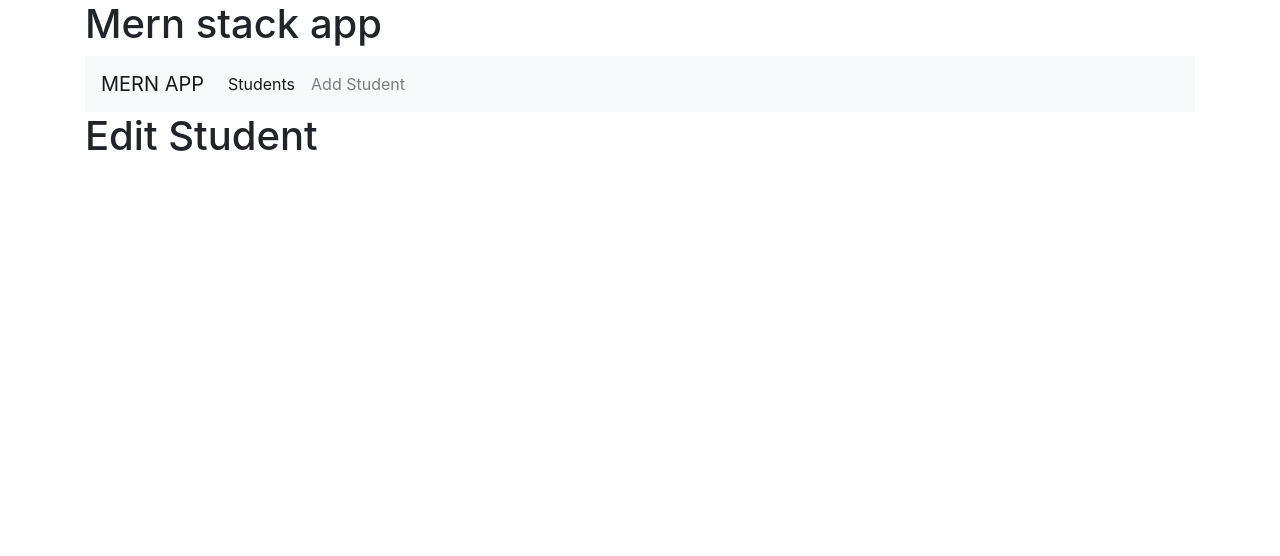
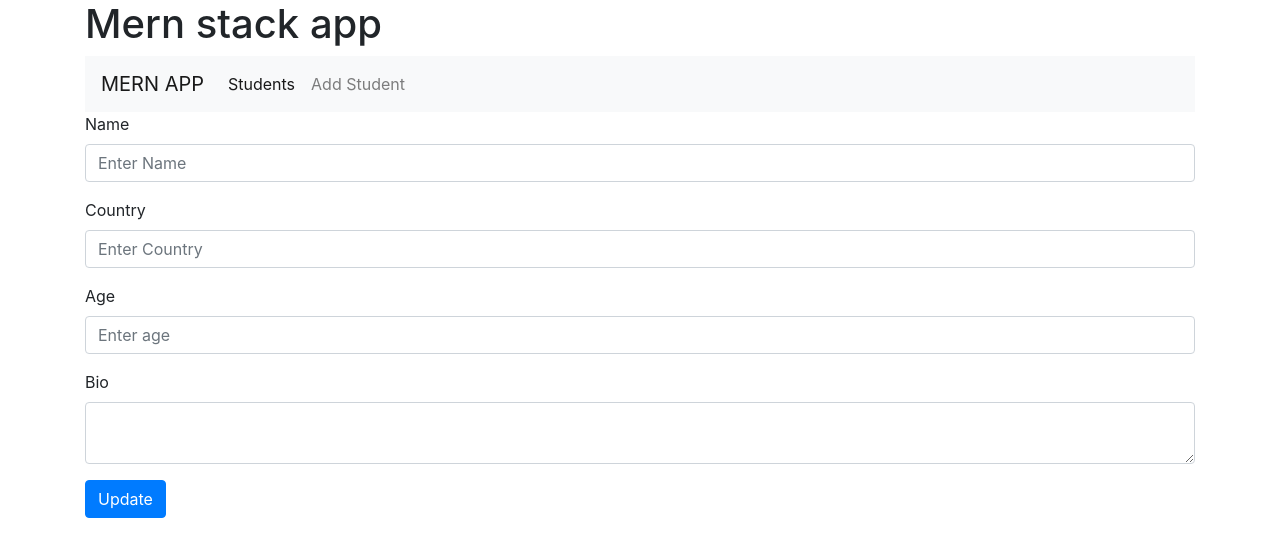
Before and after one commit to hari-basnet/full-stack-app, a React (Create React App) app in the folder client/: page /edit/1 in a window 1280 px wide. Shown: the top 556 px of the page. Built offline with nearby package versions, Linux system fonts and the light colour scheme; no server answers; the HTML template or start-up script is replaced by a standard one.

Commit message:
modified edit student

```diff
--- a/client/src/components/AddStudent.js
+++ b/client/src/components/AddStudent.js
@@ -6,27 +6,37 @@ class AddStudent extends Component {
         name: '',
         country: '',
         age: '',
-        bio: '',
+        bio: ''
 
     }
 
-    handleChange = (e) =>{
-        const {name, value} = e.target;
+    handleChange = (e) => {
+        const { name, value } = e.target;
         this.setState({
-            [name] : value
+            [name]: value
         })
     }
 
     handleSubmit = (e) => {
         e.preventDefault();
-        axios.post(url, this.state)
-        .then(response => {})
-        .catch(error => {})
+        axios.post('http://localhost:5000/api/v1.0/students', this.state)
+            .then(response => {
+                this.props.history.push('/students');
+            })
+            .catch(error => {
+                console.log(error)
+            })
+        this.setState({
+            name: '',
+            country: '',
+            age: '',
+            bio: ''
+        })
 
     }
     render() {
         return (
-            <form onSubmit ={this.handleSubmit}>
+            <form onSubmit={this.handleSubmit}>
                 <div class="form-group">
                     <label for="name">Name</label>
                     <input
@@ -34,7 +44,7 @@ class AddStudent extends Component {
                         class="form-control"
                         name="name"
                         placeholder="Enter Name"
-                    value ={this.state.name}
+                        value={this.state.name}
                         onChange={this.handleChange} />
                 </div>
                 <div class="form-group">
@@ -44,8 +54,8 @@ class AddStudent extends Component {
                         class="form-control"
                         name="country"
                         placeholder="Enter Country"
-                    value ={this.state.country}
-                    onChange={this.handleChange}/>
+                        value={this.state.country}
+                        onChange={this.handleChange} />
                 </div>
                 <div class="form-group">
                     <label for="age">Age</label>
@@ -54,8 +64,8 @@ class AddStudent extends Component {
                         class="form-control"
                         name="age"
                         placeholder="Enter age"
-                    value ={this.state.age}
-                    onChange={this.handleChange}/>
+                        value={this.state.age}
+                        onChange={this.handleChange} />
                 </div>
 
                 <div class="form-group">
@@ -63,8 +73,8 @@ class AddStudent extends Component {
                     <textarea
                         name="bio"
                         class="form-control"
-                    value ={this.state.bio}
-                    onChange={this.handleChange}/>
+                        value={this.state.bio}
+                        onChange={this.handleChange} />
                 </div>
                 <button class="btn btn-primary" type="submit">Add Student</button>
 
--- a/client/src/components/EditStudent.js
+++ b/client/src/components/EditStudent.js
@@ -1,13 +1,94 @@
 import React, { Component } from 'react'
+import axios from 'axios'
 
 class EditStudent extends Component {
+    state = {
+        name: '',
+        country: '',
+        age: '',
+        bio: ''
+
+    }
+    componentDidMount() {
+        const id = this.props.match.params.id;
+        const url = `http://localhost:5000/api/v1.0/students/${id}`
+        axios.get(url)
+            .then(response => {
+                console.log(response)
+            })
+            .catch(error => { })
+    }
+
+    handleChange = (e) => {
+        const { name, value } = e.target;
+        this.setState({
+            [name]: value
+        })
+    }
+
+    handleSubmit = (e) => {
+        e.preventDefault();
+        axios.post('http://localhost:5000/api/v1.0/students', this.state)
+            .then(response => {
+                this.props.history.push('/students');
+            })
+            .catch(error => {
+                console.log(error)
+            })
+        this.setState({
+            name: '',
+            country: '',
+            age: '',
+            bio: ''
+        })
+
+    }
     render() {
         return (
-            <div>
-                <h1>Edit Student </h1>
-            </div>
+            <form onSubmit={this.handleSubmit}>
+                <div class="form-group">
+                    <label for="name">Name</label>
+                    <input
+                        type="text"
+                        class="form-control"
+                        name="name"
+                        placeholder="Enter Name"
+                        value={this.state.name}
+                        onChange={this.handleChange} />
+                </div>
+                <div class="form-group">
+                    <label for="country">Country</label>
+                    <input
+                        type="text"
+                        class="form-control"
+                        name="country"
+                        placeholder="Enter Country"
+                        value={this.state.country}
+                        onChange={this.handleChange} />
+                </div>
+                <div class="form-group">
+                    <label for="age">Age</label>
+                    <input
+                        type="text"
+                        class="form-control"
+                        name="age"
+                        placeholder="Enter age"
+                        value={this.state.age}
+                        onChange={this.handleChange} />
+                </div>
+
+                <div class="form-group">
+                    <label for="bio">Bio</label>
+                    <textarea
+                        name="bio"
+                        class="form-control"
+                        value={this.state.bio}
+                        onChange={this.handleChange} />
+                </div>
+                <button class="btn btn-primary" type="submit">Update</button>
+
+            </form>
         )
     }
 }
-
 export default EditStudent
--- a/client/src/components/Student.js
+++ b/client/src/components/Student.js
@@ -10,7 +10,7 @@ const Student = (props) => {
             <td>{props.student.bio}</td>
             <tr>
                 <NavLink to={`/students/${props.student._id}`} className="btn btn-primary">Detail</NavLink> {' '} {' '}
-                <button className="btn btn-primary">Edit</button> {' '} {' '}
+                <NavLink to={`/edit/${props.student._id}`} className="btn btn-primary">Edit</NavLink> {' '} {' '}
                 <button className="btn btn-danger">Delete</button>
             </tr>
         </tr>
```
Lines whose indentation alone changed are shown as unchanged.
